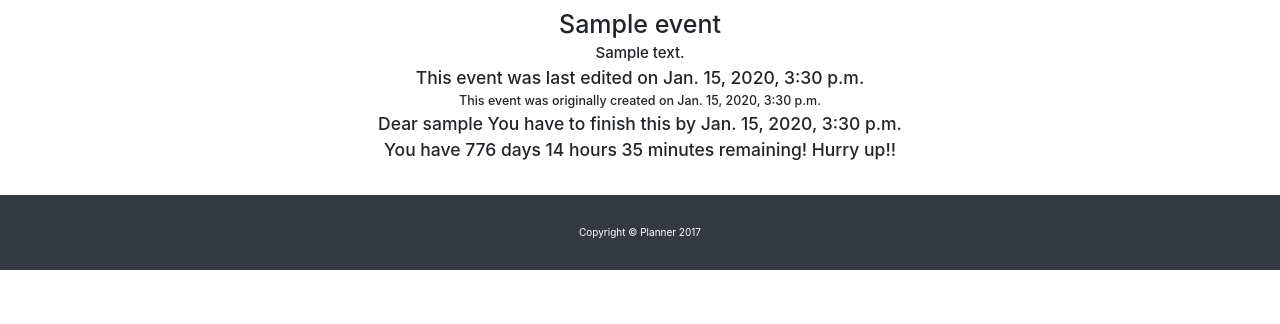
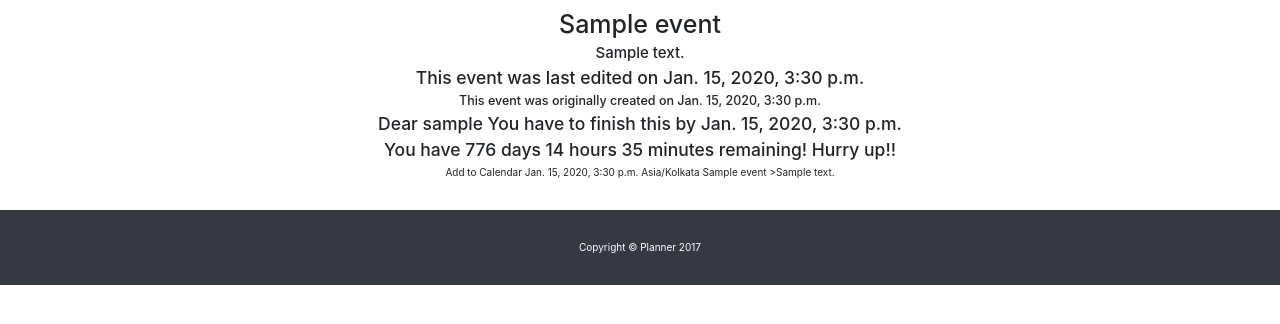
Before and after one commit to ShubhangiSk/Planner-Website, a Django app: page /event/1/ in a window 1280 px wide. Shown: the part 62-386 px from the top of the page. Run offline with Django 3.2, Linux system fonts and the light colour scheme; tables that the repository leaves empty hold one stand-in row (values such as "Sample post"); some libraries are stand-ins or nearby versions.

Commit message:
Added addToCalendar option

```diff
--- a/planner/templates/planner/base.html
+++ b/planner/templates/planner/base.html
@@ -15,6 +15,7 @@
 
     <!-- Custom styles for this template -->
     <link href="{% static 'css/3-col-portfolio.css' %}" rel="stylesheet">
+	<script type="text/javascript" src="https://addevent.com/libs/atc/1.6.1/atc.min.js" async defer></script>
 </head>
 <body>
  <!-- Navigation -->
--- a/planner/templates/planner/event_detail.html
+++ b/planner/templates/planner/event_detail.html
@@ -30,6 +30,17 @@
 		<h5>This event was originally created on {{event.starting_date}}</h5>
 		<h3> Dear {{event.username}} You have to finish this by {{event.deadline_date}}</h3>
 		<h3> {{event.get_remaining_days}}</h3>
+
+		<div title="Add to Calendar" class="addeventatc">
+    Add to Calendar
+    <span class="start">{{event.deadline_date}}</span>
+
+    <span class="timezone">Asia/Kolkata</span>
+    <span class="title">{{ event.eventname }}</span>
+    <span class="description">>{{event.description}}</</span>
+
+</div>
+
         <br>
 		<br>
     </div>
```
